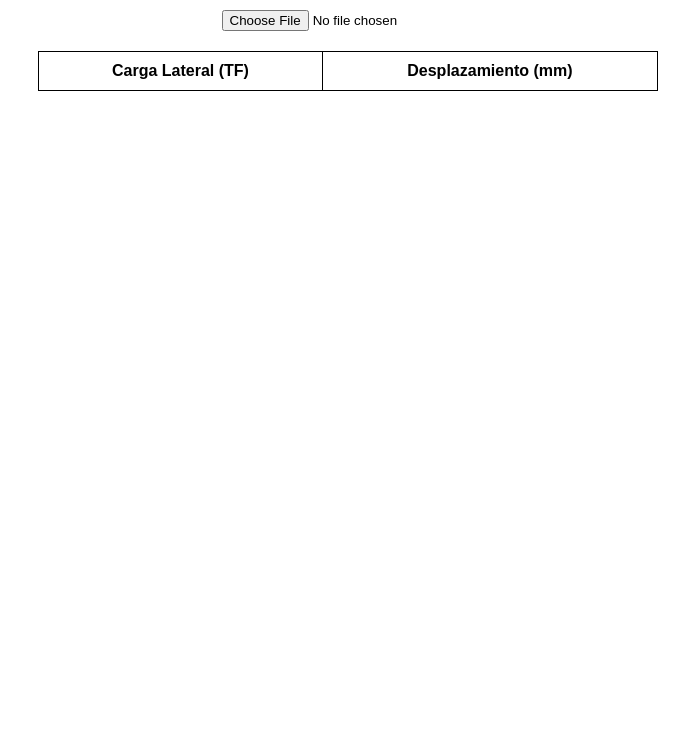
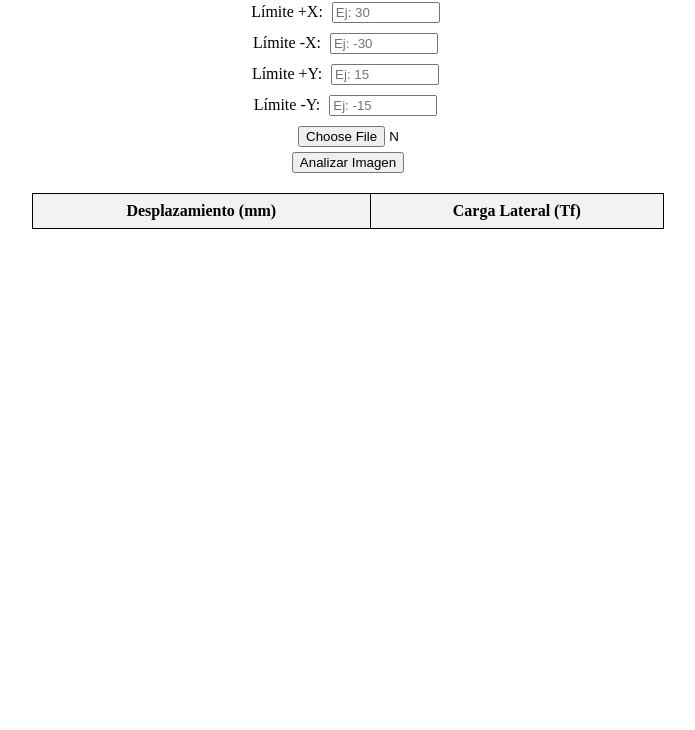
Before and after one commit to CarlosGC-LP/Datos_Histeretica, a plain HTML site: page index.html in a window 1280 px wide. Shown: the part 70-800 px from the top of the page, without its empty margins (292-987 px from the left). Drawn offline with Linux system fonts and the light colour scheme.

Commit message:
Update index.html

```diff
--- a/index.html
+++ b/index.html
@@ -3,113 +3,146 @@
 <head>
     <meta charset="UTF-8">
     <meta name="viewport" content="width=device-width, initial-scale=1.0">
-    <title>Analizador de Curva Histérica</title>
-    <script src="https://docs.opencv.org/4.5.5/opencv.js" defer></script>
+    <title>Análisis de Curva de Histéresis</title>
     <style>
-        body {
-            font-family: Arial, sans-serif;
-            text-align: center;
-            margin: 20px;
-        }
-        #image-container {
-            margin-top: 20px;
-        }
         table {
             width: 50%;
-            margin: auto;
             border-collapse: collapse;
-            margin-top: 20px;
-        }
-        table, th, td {
-            border: 1px solid black;
+            margin: 20px auto;
         }
         th, td {
-            padding: 10px;
+            border: 1px solid #000;
+            padding: 8px;
             text-align: center;
+        }
+        th {
+            background-color: #f2f2f2;
+        }
+        .input-group {
+            margin: 20px auto;
+            width: 50%;
+            text-align: center;
+        }
+        .input-group input {
+            margin: 5px;
+            width: 100px;
+        }
+        canvas {
+            display: none; /* Ocultar el canvas */
         }
     </style>
 </head>
 <body>
-    <h1>Analizador de Curva Histérica</h1>
-    <input type="file" id="image-input" accept="image/*">
-    <div id="image-container">
-        <img id="uploaded-image" style="max-width: 100%; display: none;">
+    <h2 style="text-align: center;">Análisis de Curva de Histéresis</h2>
+    <div class="input-group">
+        <label for="limiteXPositivo">Límite +X:</label>
+        <input type="number" id="limiteXPositivo" placeholder="Ej: 30">
+        <br>
+        <label for="limiteXNegativo">Límite -X:</label>
+        <input type="number" id="limiteXNegativo" placeholder="Ej: -30">
+        <br>
+        <label for="limiteYPositivo">Límite +Y:</label>
+        <input type="number" id="limiteYPositivo" placeholder="Ej: 15">
+        <br>
+        <label for="limiteYNegativo">Límite -Y:</label>
+        <input type="number" id="limiteYNegativo" placeholder="Ej: -15">
+        <br>
+        <input type="file" id="imageInput" accept="image/*">
+        <br>
+        <button onclick="analizarImagen()">Analizar Imagen</button>
     </div>
-    <table id="data-table">
+
+    <table id="coordinatesTable">
         <thead>
             <tr>
-                <th>Carga Lateral (TF)</th>
                 <th>Desplazamiento (mm)</th>
+                <th>Carga Lateral (Tf)</th>
             </tr>
         </thead>
         <tbody>
-            <!-- Aquí se agregarán los datos extraídos -->
+            <!-- Las filas se generarán dinámicamente con JavaScript -->
         </tbody>
     </table>
+
+    <canvas id="imageCanvas"></canvas>
+
     <script>
-        document.getElementById('image-input').addEventListener('change', function(event) {
-            const file = event.target.files[0];
-            if (file) {
-                const reader = new FileReader();
-                reader.onload = function(e) {
-                    const img = document.getElementById('uploaded-image');
-                    img.src = e.target.result;
-                    img.style.display = 'block';
-                    img.onload = function() {
-                        processImage(img);
-                    };
-                };
-                reader.readAsDataURL(file);
-            }
-        });
+        function analizarImagen() {
+            const input = document.getElementById("imageInput");
+            const canvas = document.getElementById("imageCanvas");
+            const ctx = canvas.getContext("2d");
 
-        function processImage(img) {
-            let src = cv.imread(img);
-            let gray = new cv.Mat();
-            let blurred = new cv.Mat();
-            let edges = new cv.Mat();
-            let contours = new cv.MatVector();
-            let hierarchy = new cv.Mat();
+            // Obtener los límites del plano cartesiano
+            const limiteXPositivo = parseFloat(document.getElementById("limiteXPositivo").value);
+            const limiteXNegativo = parseFloat(document.getElementById("limiteXNegativo").value);
+            const limiteYPositivo = parseFloat(document.getElementById("limiteYPositivo").value);
+            const limiteYNegativo = parseFloat(document.getElementById("limiteYNegativo").value);
 
-            cv.cvtColor(src, gray, cv.COLOR_RGBA2GRAY, 0);
-            cv.GaussianBlur(gray, blurred, new cv.Size(5, 5), 0, 0, cv.BORDER_DEFAULT);
-            cv.Canny(blurred, edges, 50, 150);
-
-            cv.findContours(edges, contours, hierarchy, cv.RETR_EXTERNAL, cv.CHAIN_APPROX_SIMPLE);
-
-            let data = [];
-            for (let i = 0; i < contours.size(); i++) {
-                let cnt = contours.get(i);
-                let approx = new cv.Mat();
-                cv.approxPolyDP(cnt, approx, 3, true);
-                for (let j = 0; j < approx.data32S.length; j += 2) {
-                    let x = approx.data32S[j];
-                    let y = approx.data32S[j + 1];
-                    if (x > 10 && y > 10) { // Filtro para eliminar ruido
-                        data.push({ x, y });
-                    }
-                }
-                approx.delete();
+            // Validar que se hayan ingresado los límites
+            if (isNaN(limiteXPositivo) || isNaN(limiteXNegativo) || isNaN(limiteYPositivo) || isNaN(limiteYNegativo)) {
+                alert("Por favor, ingresa todos los límites del plano cartesiano.");
+                return;
             }
 
-            updateTable(data);
-            console.log("Datos extraídos:", data);
+            if (input.files && input.files[0]) {
+                const reader = new FileReader();
+                reader.onload = function(event) {
+                    const img = new Image();
+                    img.onload = function() {
+                        canvas.width = img.width;
+                        canvas.height = img.height;
+                        ctx.drawImage(img, 0, 0);
 
-            src.delete();
-            gray.delete();
-            blurred.delete();
-            edges.delete();
-            contours.delete();
-            hierarchy.delete();
-        }
+                        // Obtener los datos de la imagen
+                        const imageData = ctx.getImageData(0, 0, canvas.width, canvas.height);
+                        const data = imageData.data;
 
-        function updateTable(data) {
-            let tableBody = document.querySelector("#data-table tbody");
-            tableBody.innerHTML = "";
-            data.forEach(point => {
-                let row = `<tr><td>${point.x}</td><td>${point.y}</td></tr>`;
-                tableBody.innerHTML += row;
-            });
+                        // Supongamos que el origen (0,0) está en el centro de la imagen
+                        const origenX = canvas.width / 2;
+                        const origenY = canvas.height / 2;
+
+                        // Calcular la escala en píxeles por unidad
+                        const escalaX = canvas.width / (limiteXPositivo - limiteXNegativo);
+                        const escalaY = canvas.height / (limiteYPositivo - limiteYNegativo);
+
+                        // Detectar píxeles oscuros (simulando la curva)
+                        const puntos = [];
+                        for (let i = 0; i < data.length; i += 4) {
+                            const r = data[i];
+                            const g = data[i + 1];
+                            const b = data[i + 2];
+                            if (r < 100 && g < 100 && b < 100) { // Detectar píxeles oscuros
+                                const xPixel = (i / 4) % canvas.width;
+                                const yPixel = Math.floor((i / 4) / canvas.width);
+
+                                // Convertir coordenadas de píxeles a coordenadas cartesianas
+                                const xCartesiano = ((xPixel - origenX) / escalaX).toFixed(2);
+                                const yCartesiano = ((origenY - yPixel) / escalaY).toFixed(2); // Invertir Y
+
+                                puntos.push({ x: xCartesiano, y: yCartesiano });
+                            }
+                        }
+
+                        // Mostrar los puntos en la tabla
+                        const tbody = document.querySelector("#coordinatesTable tbody");
+                        tbody.innerHTML = "";
+                        puntos.forEach(punto => {
+                            const row = document.createElement("tr");
+                            const cellX = document.createElement("td");
+                            const cellY = document.createElement("td");
+
+                            cellX.textContent = punto.x;
+                            cellY.textContent = punto.y;
+
+                            row.appendChild(cellX);
+                            row.appendChild(cellY);
+                            tbody.appendChild(row);
+                        });
+                    };
+                    img.src = event.target.result;
+                };
+                reader.readAsDataURL(input.files[0]);
+            }
         }
     </script>
 </body>
```
